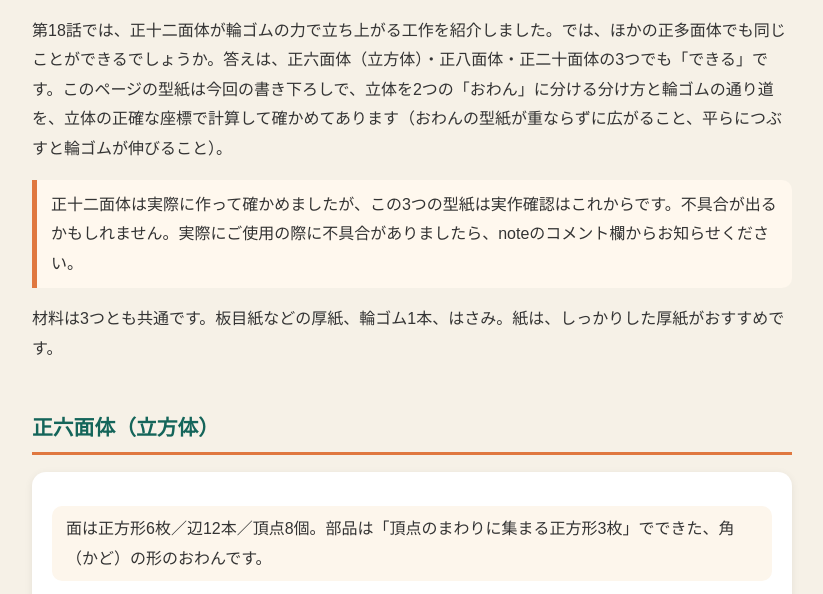
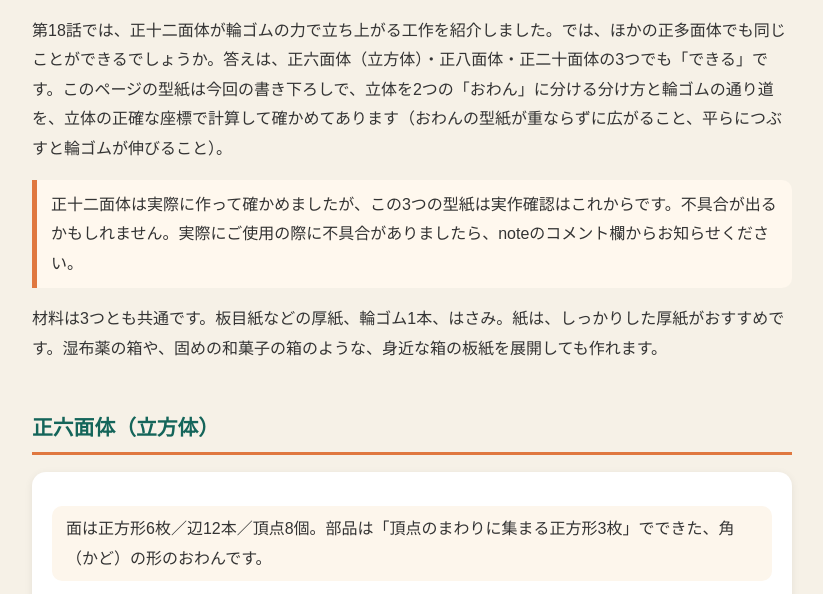
Before and after one commit to jkj7vv2nd7-lang/math-picture-books, a plain HTML site: page tachiagaru.html in a window 1280 px wide. Shown: the part 121-715 px from the top of the page, without its empty margins (228-1051 px from the left). Drawn offline with Linux system fonts and the light colour scheme.

Commit message:
発展ページ：材料に身近な箱の板紙の一文を追加

```diff
--- a/tachiagaru.html
+++ b/tachiagaru.html
@@ -31,7 +31,7 @@
 
   <p>第18話では、正十二面体が輪ゴムの力で立ち上がる工作を紹介しました。では、ほかの正多面体でも同じことができるでしょうか。答えは、正六面体（立方体）・正八面体・正二十面体の3つでも「できる」です。このページの型紙は今回の書き下ろしで、立体を2つの「おわん」に分ける分け方と輪ゴムの通り道を、立体の正確な座標で計算して確かめてあります（おわんの型紙が重ならずに広がること、平らにつぶすと輪ゴムが伸びること）。</p>
   <p class="note">正十二面体は実際に作って確かめましたが、この3つの型紙は実作確認はこれからです。不具合が出るかもしれません。実際にご使用の際に不具合がありましたら、noteのコメント欄からお知らせください。</p>
-  <p>材料は3つとも共通です。板目紙などの厚紙、輪ゴム1本、はさみ。紙は、しっかりした厚紙がおすすめです。</p>
+  <p>材料は3つとも共通です。板目紙などの厚紙、輪ゴム1本、はさみ。紙は、しっかりした厚紙がおすすめです。湿布薬の箱や、固めの和菓子の箱のような、身近な箱の板紙を展開しても作れます。</p>
 
   <h2>正六面体（立方体）</h2>
   <div class="card">
```
